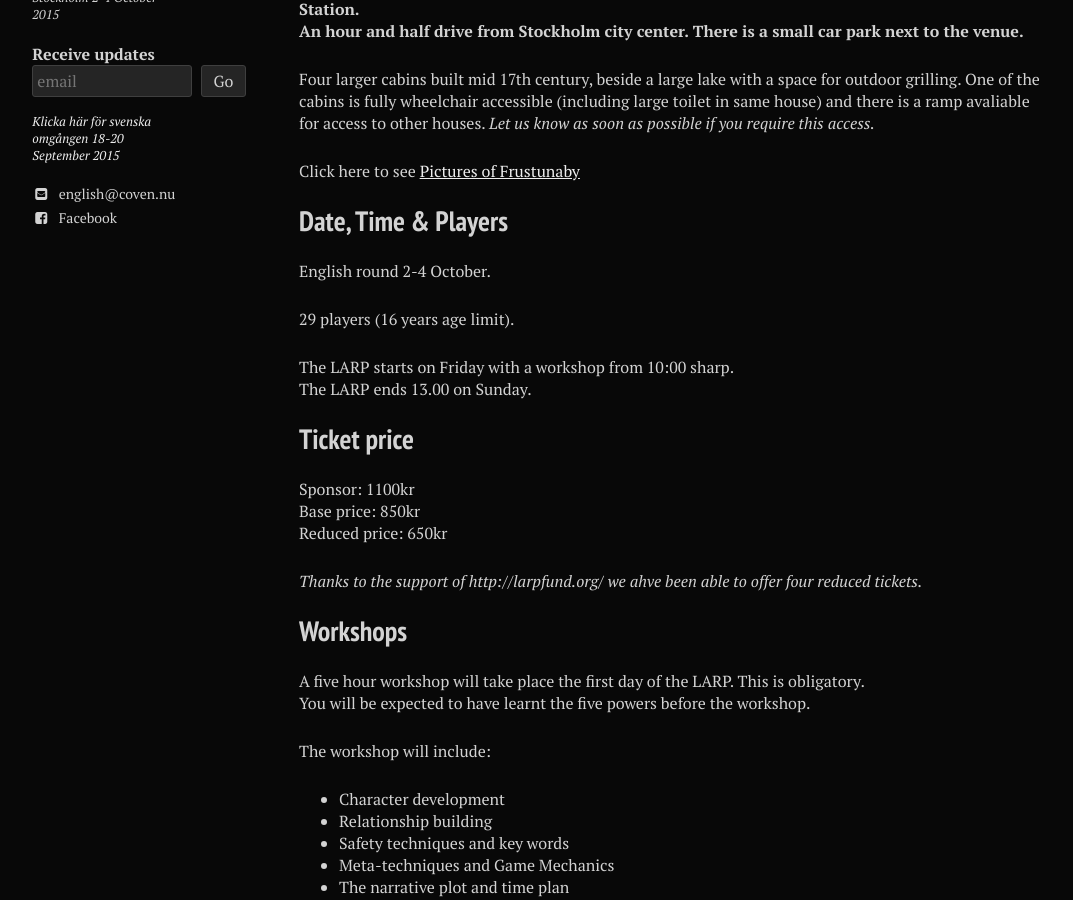
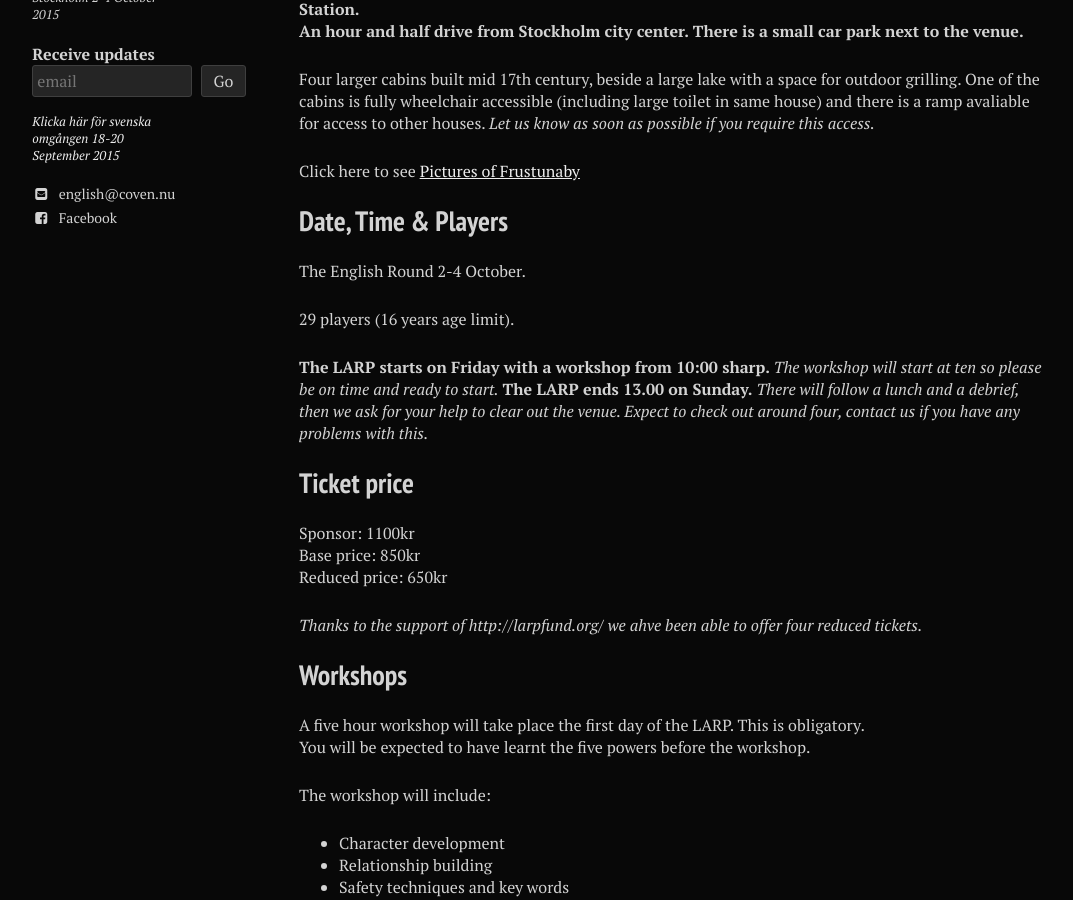
Before and after one commit to stanislavb/en.coven.nu, a Jekyll site: the page built from practical/index.md, in a window 1280 px wide and 900 px high, scrolled down 810 px. Shown: the whole window, without its empty margins (21-1094 px from the left). Built offline with Jekyll 4.4.1, drawn with Linux system fonts in a browser that asks for light colours; nearby versions of some CDN libraries.

Commit message:
Update index.md

```diff
--- a/practical/index.md
+++ b/practical/index.md
@@ -30,12 +30,14 @@ Click here to see [Pictures of Frustunaby](http://old.scoutkansliet.se/frus/frus
 
 ## Date, Time & Players
 
-English round 2-4 October.
+The English Round 2-4 October.
 
 29 players (16 years age limit).
 
-The LARP starts on Friday with a workshop from 10:00 sharp.
-The LARP ends 13.00 on Sunday.
+**The LARP starts on Friday with a workshop from 10:00 sharp.**
+*The workshop will start at ten so please be on time and ready to start.*
+**The LARP ends 13.00 on Sunday.**
+*There will follow a lunch and a debrief, then we ask for your help to clear out the venue. Expect to check out around four, contact us if you have any problems with this.*
 
 ## Ticket price
 
```
